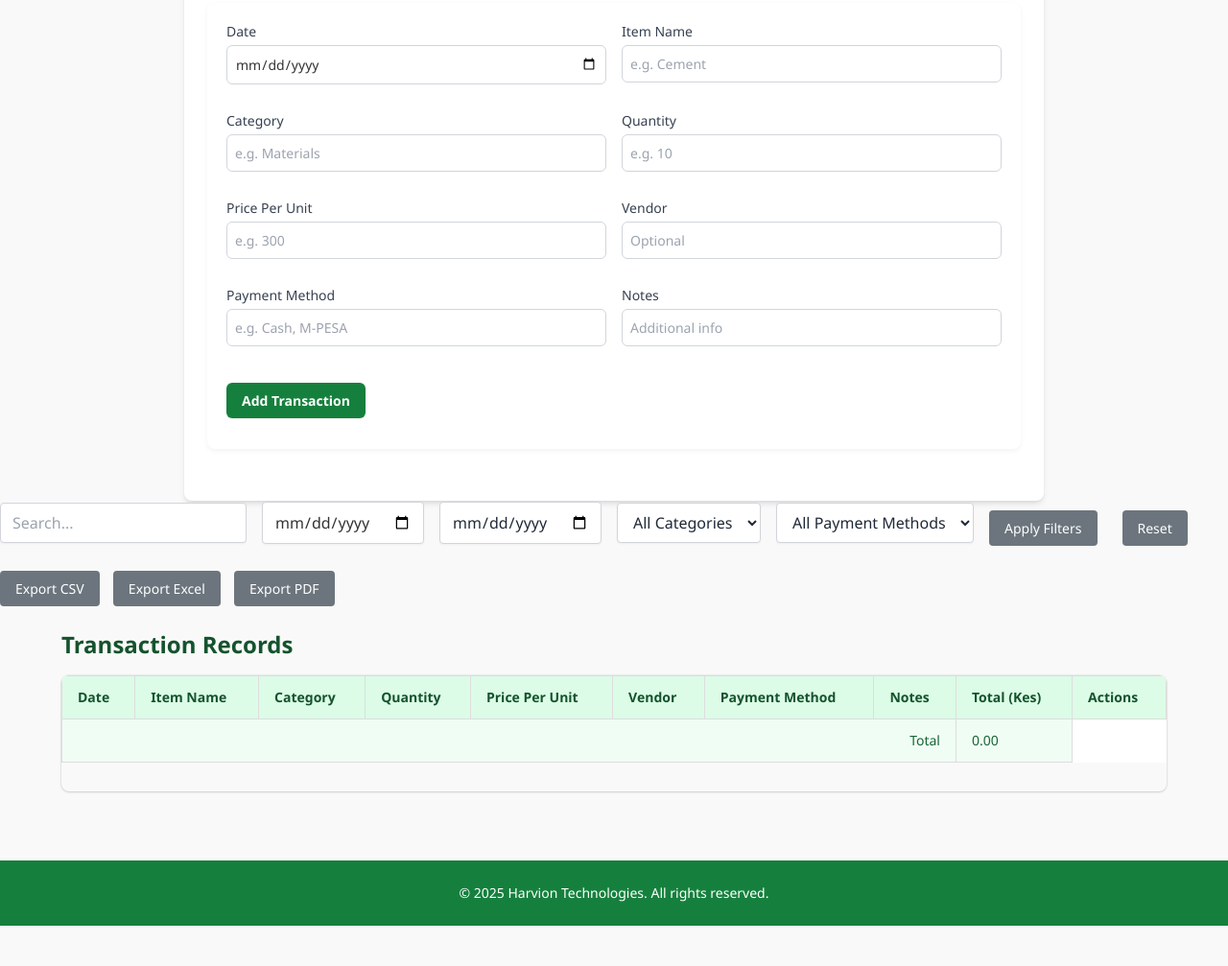
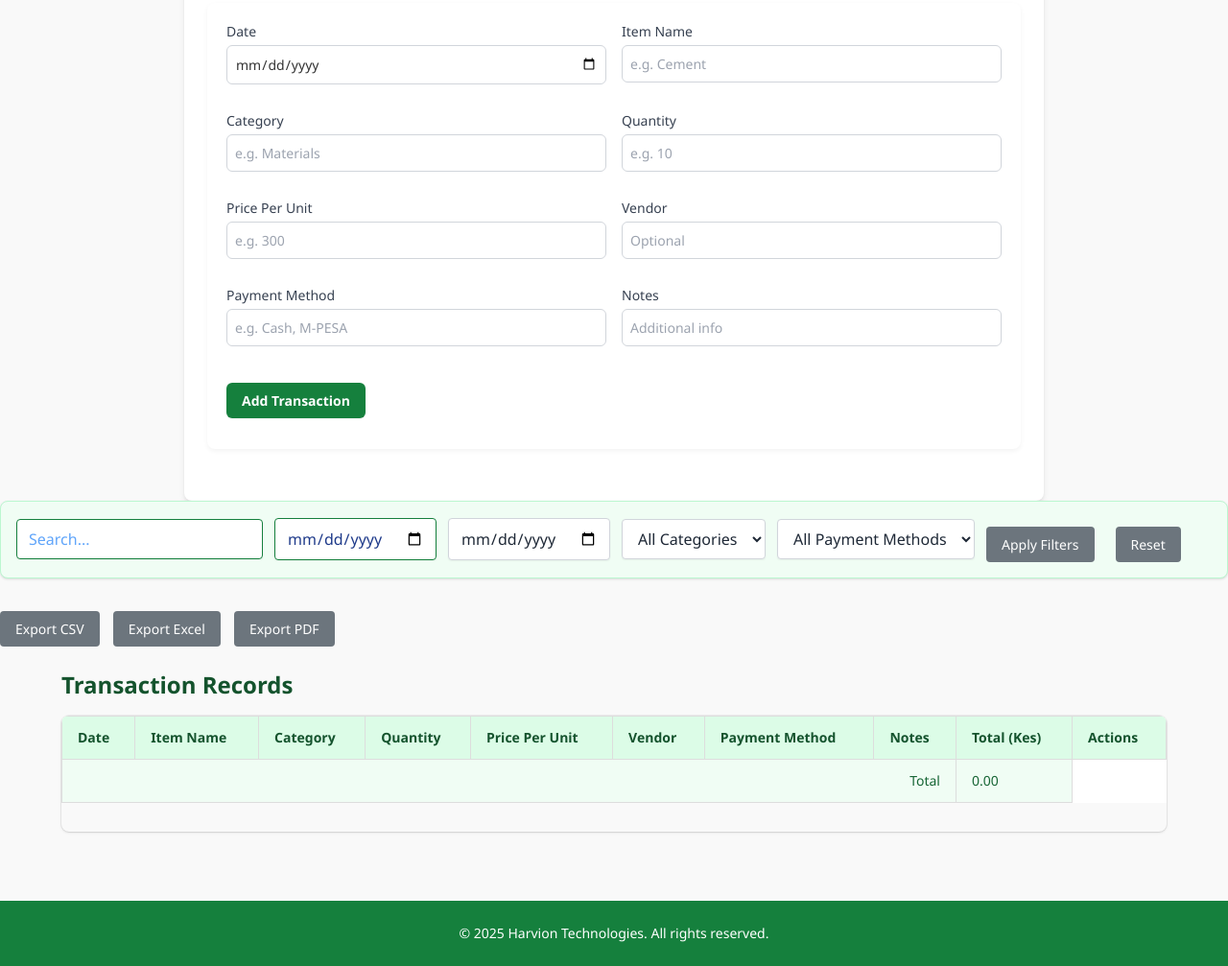
Before and after one commit to malcomkamau/finance-tracker, a website: page index.html in a window 1280 px wide. Shown: the part 743-1750 px from the top of the page at 96% size. Before the commit the page ends 1708 px from the top, so only its background shows below. Drawn offline with nearby package versions, Linux system fonts and the light colour scheme; no server answers.

Commit message:
Final Final styling

```diff
--- a/index.html
+++ b/index.html
@@ -304,16 +304,16 @@
     <button type="submit">Add Transaction</button>
   </form> -->
 
-    <div class="flex flex-wrap gap-4 items-center mb-4">
+    <div class="flex flex-wrap gap-3 items-center mb-6 p-4 bg-green-50 border border-green-200 rounded-lg shadow">
       <input
         type="text"
-        class="border border-gray-300 rounded px-3 py-2 focus:outline-none focus:ring-2 focus:ring-blue-500 shadow-sm"
+        class="bg-white border border-green-700 text-blue-900 placeholder-blue-400 rounded px-3 py-2 shadow-sm focus:outline-none focus:ring-2 focus:ring-blue-500 transition"
         id="searchText"
         placeholder="Search..."
       />
       <input
         type="date"
-        class="border border-gray-300 rounded px-3 py-2 focus:outline-none focus:ring-2 focus:ring-blue-500 shadow-sm"
+        class="bg-white border border-green-700 text-blue-900 placeholder-blue-400 rounded px-3 py-2 shadow-sm focus:outline-none focus:ring-2 focus:ring-blue-500 transition"
         id="startDate"
         placeholder="After"
       />
```
